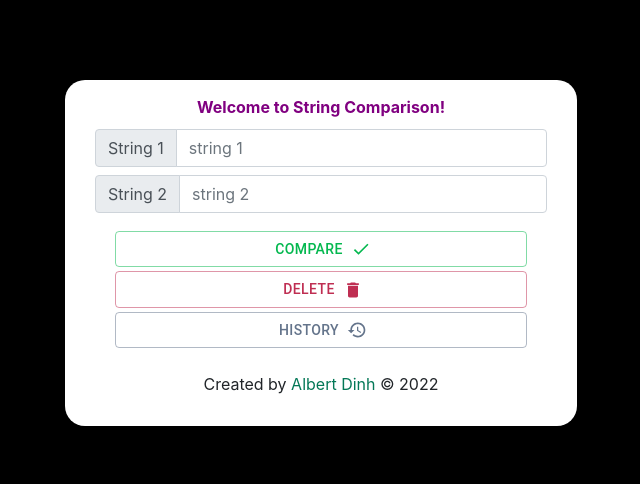
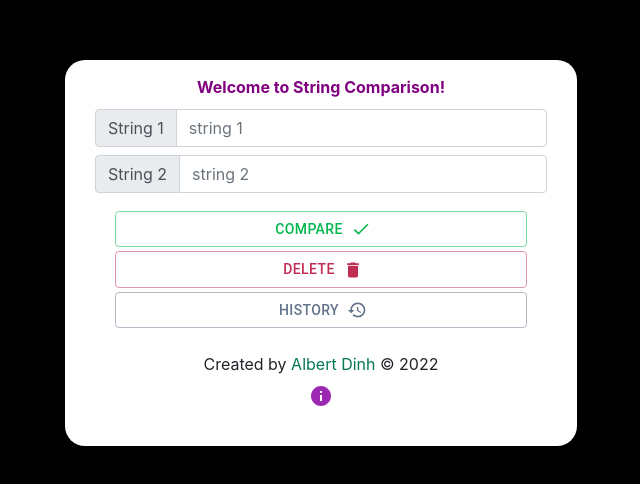
Before and after one commit to albert-dinh-01/stringComparison, a React (Create React App) app: page / in a window 1280 px wide. Shown: the part 142-626 px from the top of the page, without its empty margins (319-959 px from the left). Built offline with nearby package versions, Linux system fonts and the light colour scheme.

Commit message:
Added the Info button

```diff
--- a/src/components/Strings/AddString.js
+++ b/src/components/Strings/AddString.js
@@ -5,11 +5,13 @@ import Button from "@mui/material/Button";
 import DeleteIcon from "@mui/icons-material/Delete";
 import CheckIcon from "@mui/icons-material/Check";
 import HistoryIcon from "@mui/icons-material/History";
+import InfoIcon from "@mui/icons-material/Info";
 import { createTheme, ThemeProvider } from "@mui/material/styles";
 import Modal from "@mui/material/Modal";
 import Box from "@mui/material/Box";
 import useMediaQuery from "@mui/material/useMediaQuery";
 import json2mq from "json2mq";
+import IconButton from "@mui/material/IconButton";
 
 const style = {
 	position: "absolute",
@@ -54,6 +56,16 @@ const AddString = (props) => {
 	const [areStringsEqual, setAreStringsEqual] = useState(false);
 	const [onHistory, setOnHistory] = useState(false);
 	const [comparedPairs, setComparedPairs] = useState([]);
+	const [openInfo, setOpenInfo] = useState(false);
+
+	const handleOpenInfo = (e) => {
+		e.preventDefault();
+		setOpenInfo(true);
+	};
+	const handleCloseInfo = (e) => {
+		e.preventDefault();
+		setOpenInfo(false);
+	};
 
 	const matches = useMediaQuery(
 		json2mq({
@@ -293,6 +305,28 @@ const AddString = (props) => {
 					</span>
 				</a>{" "}
 				&copy; 2022
+				<div className="p-0 m-0" id="info">
+					<IconButton
+						color="secondary"
+						aria-label="add an alarm"
+						onClick={(e) => {
+							handleOpenInfo(e);
+						}}
+					>
+						<InfoIcon />
+					</IconButton>
+					<Modal
+						open={openInfo}
+						onClose={handleCloseInfo}
+						aria-labelledby="parent-modal-title"
+						aria-describedby="parent-modal-description"
+					>
+						<Box sx={style}>
+							StringComparison was built because I find myself compare two
+							strings very frequently
+						</Box>
+					</Modal>
+				</div>
 			</div>
 		</Card>
 	);
```
